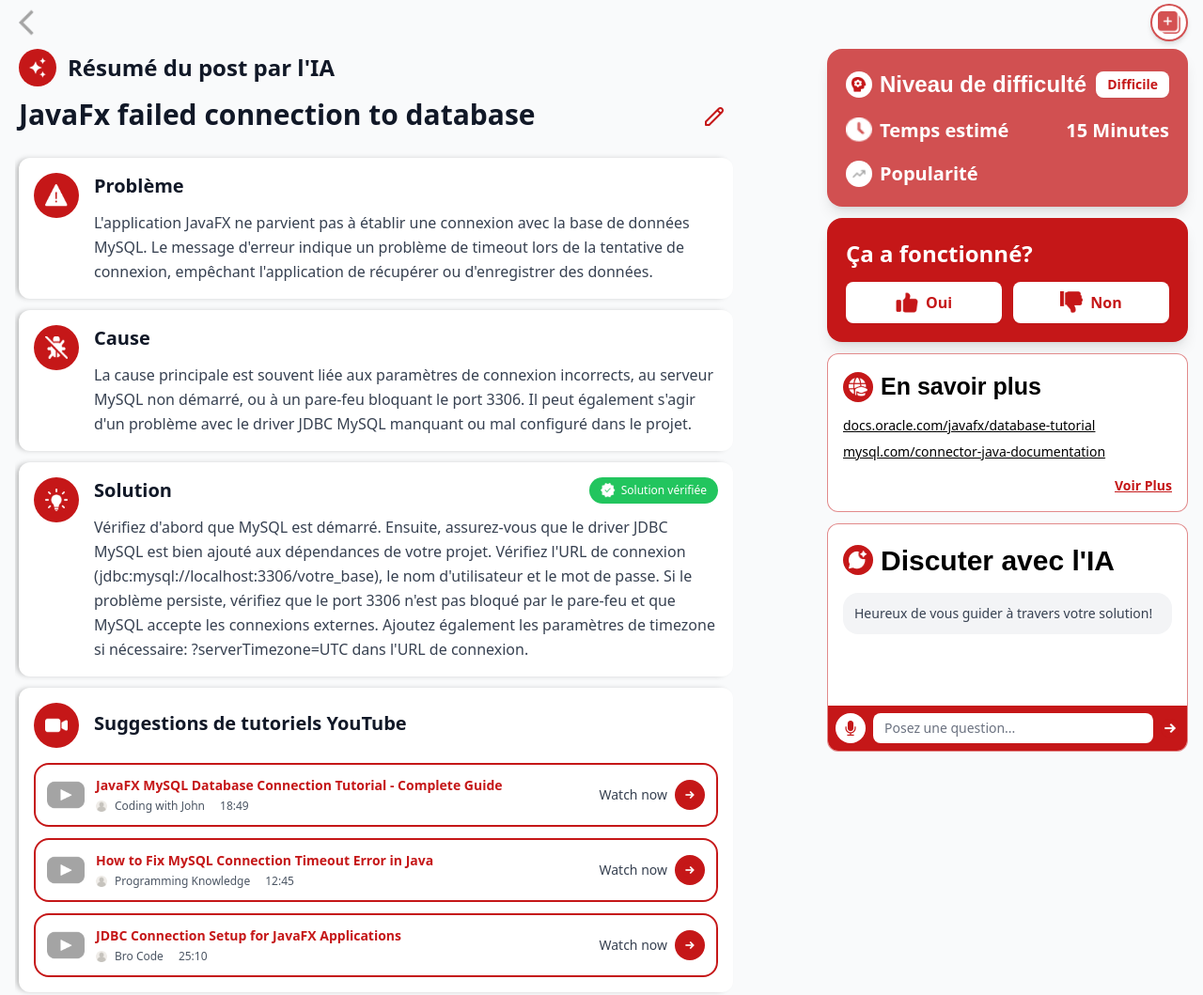
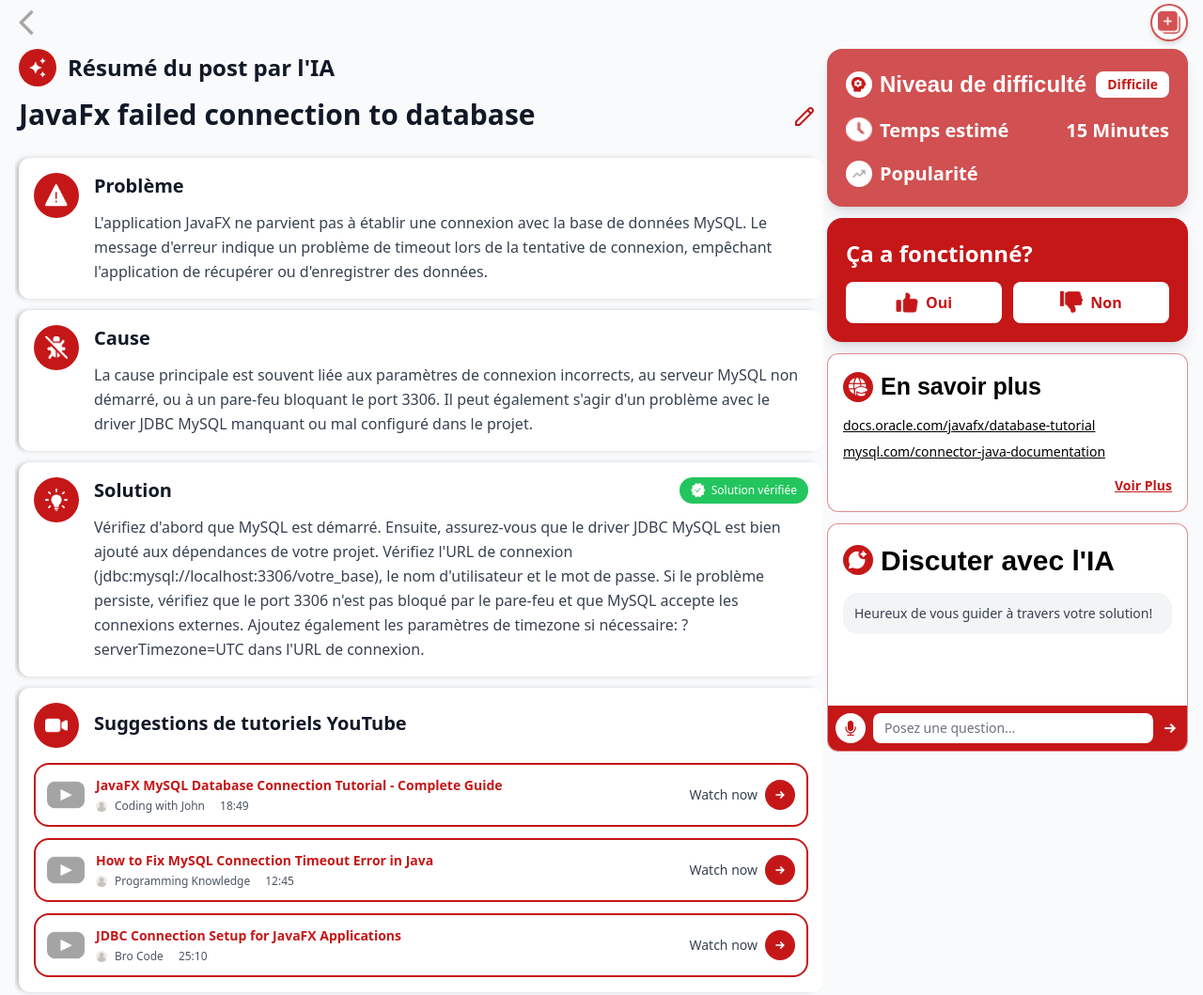
Before and after one commit to mariemammari/3ATogether_4twin, a website: page public/pages/ai-summary.html in a window 1280 px wide. Shown: the whole page at 94% size. Drawn offline with Linux system fonts and the light colour scheme.

Commit message:
sof ai post 15

```diff
--- a/public/pages/ai-summary.html
+++ b/public/pages/ai-summary.html
@@ -72,7 +72,7 @@
     <!-- PAGE LAYOUT matching home -->
     <div class="flex flex-1 bg-transparent px-4 justify-between w-full">
         <!-- Main content -->
-        <main class="flex-1 max-w-3xl overflow-y-auto px-1">
+        <main class="flex-1 overflow-y-auto px-1">
             <!-- Header with AI Badge - No card -->
             <div class="flex items-center gap-3 mb-3 mt-0">
                 <div class="w-10 h-10 bg-brand-red rounded-full flex items-center justify-center flex-shrink-0">
```
